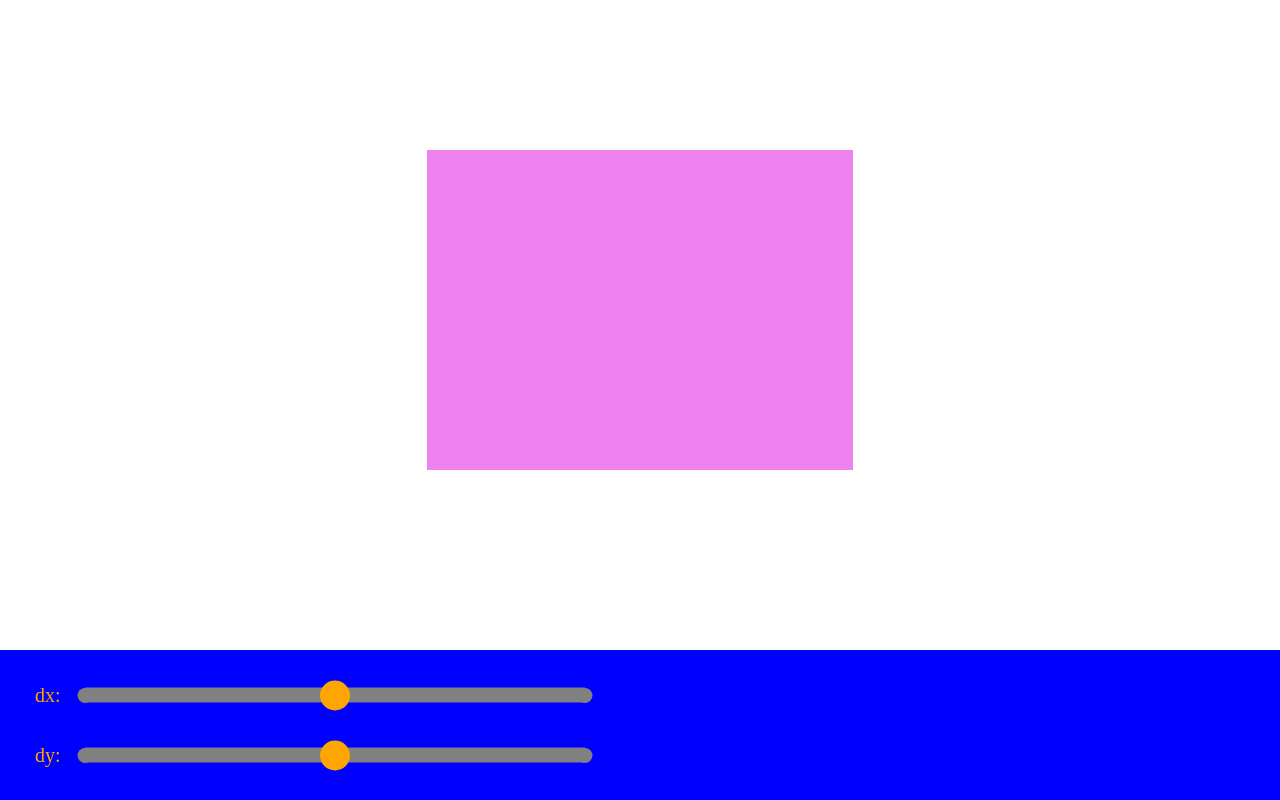
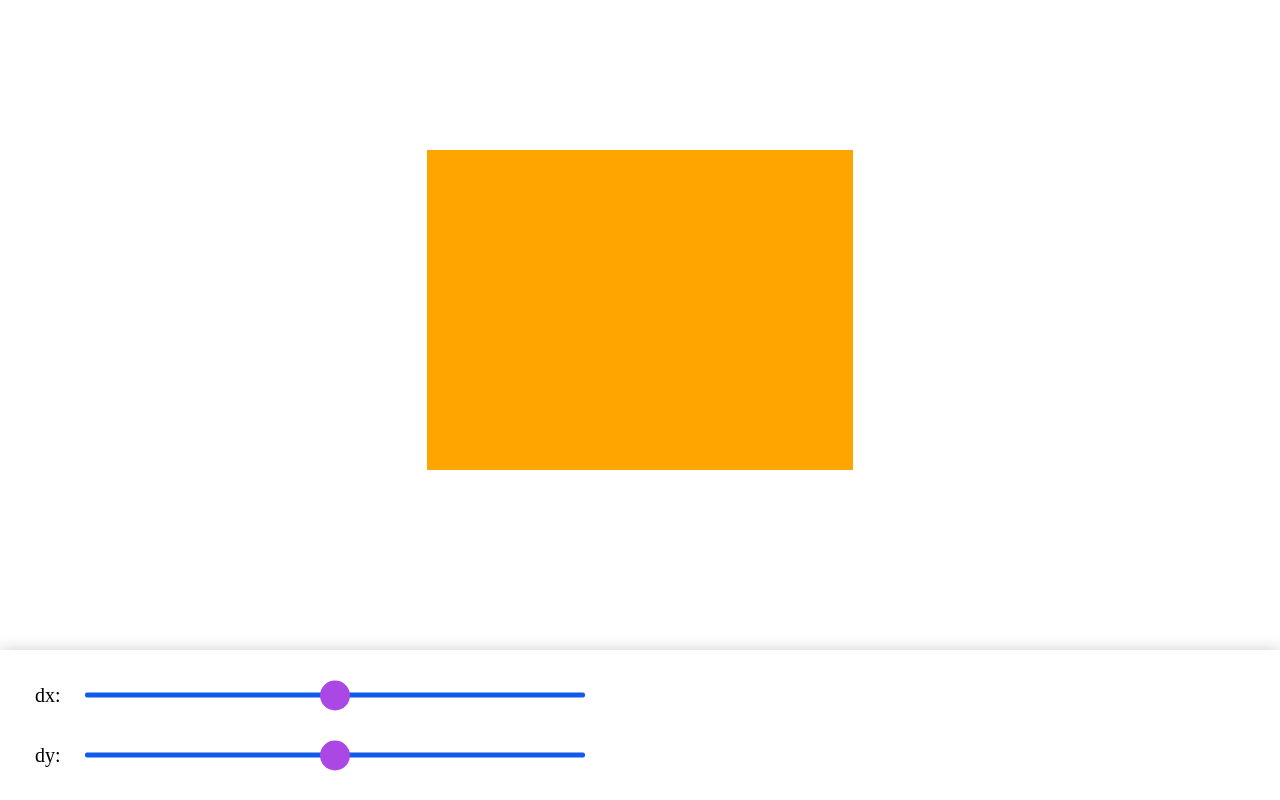
Before and after one commit to lucbarn/slideshow, a plain HTML site: page perspective/perspective.html in a window 1280 px wide. Drawn offline with Linux system fonts and the light colour scheme.

Commit message:
Change style of the bars

```diff
--- a/perspective/perspective.html
+++ b/perspective/perspective.html
@@ -18,8 +18,6 @@
       <div class="bar-container">
         <span>dx:</span>
         <div class="bar">
-          <div class="barLeft"></div>
-          <div class="barRight"></div>
           <div id="dx" class="circle">
             <div class="innerCircle"></div>
           </div>
@@ -28,8 +26,6 @@
       <div class="bar-container">
         <span>dy:</span>
         <div class="bar">
-          <div class="barLeft"></div>
-          <div class="barRight"></div>
           <div id="dy" class="circle">
             <div class="innerCircle"></div>
           </div>
--- a/perspective/style.css
+++ b/perspective/style.css
@@ -7,7 +7,7 @@
 #front {
   position: absolute;
   bottom: 0px;
-  background-color: violet;
+  background-color: orange;
   z-index: 5;
 }
 
@@ -45,10 +45,9 @@
   height: 150px;
   left: 0px;
   bottom: 0px;
-  background-color: blue;
-  color: orange;
   padding: 10px 25px;
   box-sizing: border-box;
+  box-shadow: 0 0 15px rgba(0,0,0,0.2);
   z-index: 10;
 }
 
@@ -70,36 +69,13 @@
 
 .bar {
   position: absolute;
-  height: 15px;
+  height: 5px;
   width: 500px;
   left: 50px;
   top: 50%;
   transform: translateY(-50%);
-  background-color: gray;
-  z-index: 1;
-}
-
-.barLeft {
-  position: absolute;
-  width: 15px;
-  height: 15px;
-  border-radius: 50%;
-  top: 50%;
-  left: 0%;
-  transform: translateX(-50%) translateY(-50%);
-  background-color: gray;
-  z-index: 1;
-}
-
-.barRight {
-  position: absolute;
-  width: 15px;
-  height: 15px;
-  border-radius: 50%;
-  top: 50%;
-  right: 0%;
-  transform: translateX(50%) translateY(-50%);
-  background-color: gray;
+  background-color: #105be9;
+  border-radius: 2px;
   z-index: 1;
 }
 
@@ -111,7 +87,7 @@
   top: 50%;
   transform: translateX(-50%) translateY(-50%);
   border-radius: 50%;
-  background-color: orange;
+  background-color: #aa47e5;
   z-index: 3;
 }
 
```
